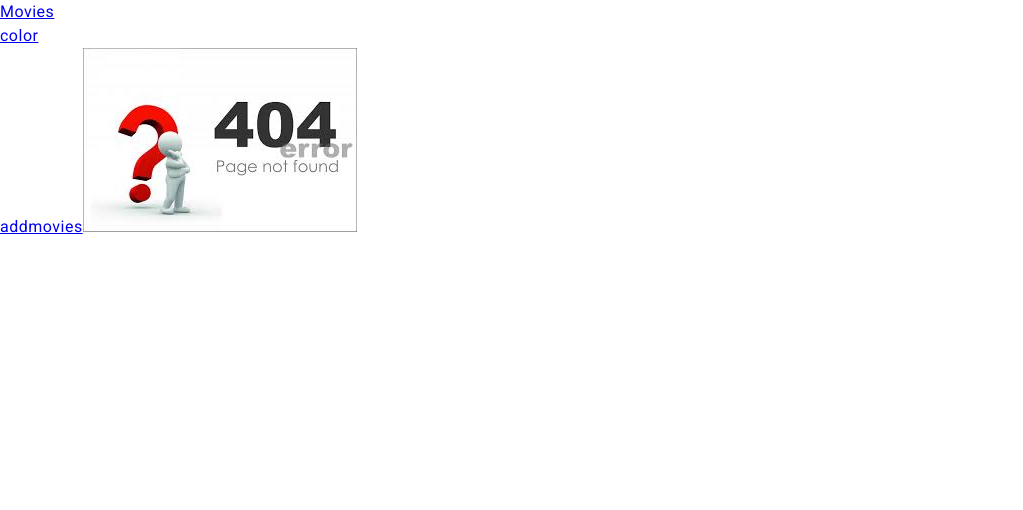
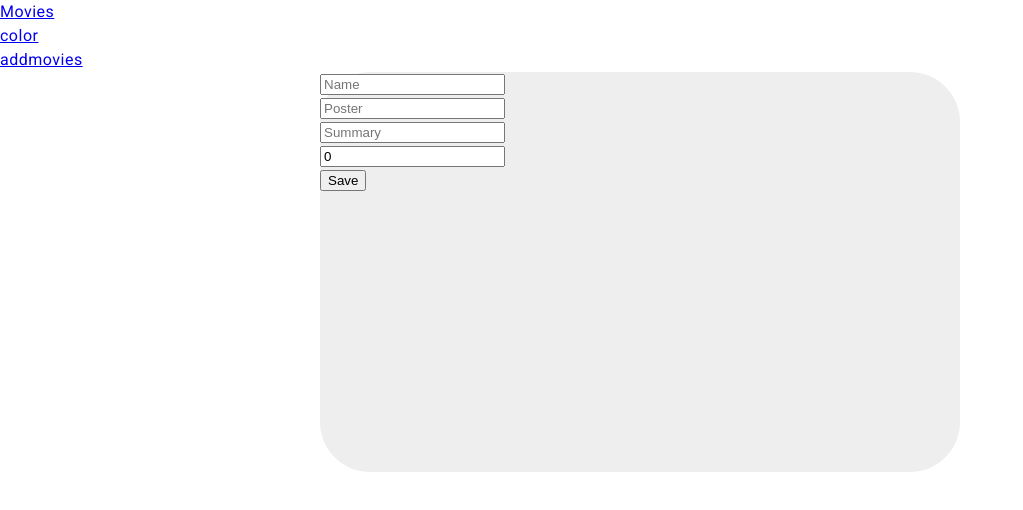
Before and after one commit to AishuPola/angular_project, an Angular app: page /movies/edit/1 in a window 1280 px wide. Shown: the top 510 px of the page, without its empty margins (0-1023 px from the left). Built offline with nearby package versions, Linux system fonts and the light colour scheme.

Commit message:
edit added

```diff
--- a/src/app/app.component.html
+++ b/src/app/app.component.html
@@ -48,7 +48,7 @@ gang of masked murderers." -->
 <app-add-movie [movieadd]="movies" /> -->
 
 <nav>
-  <a routerLink="/"> Movies</a><br />
+  <a routerLink="/movies"> Movies</a><br />
 
   <a routerLink="/color-game"> color</a><br />
   <a routerLink="/movies/add">addmovies</a>
--- a/src/app/app.routes.ts
+++ b/src/app/app.routes.ts
@@ -5,30 +5,34 @@ import { PageNotFoundComponent } from './page-not-found/page-not-found.component
 import { MovielistComponent } from './movielist/movielist.component';
 import { AddMovieComponent } from './add-movie/add-movie.component';
 import { MovieDetailsComponent } from './movie-details/movie-details.component';
+import { Component } from '@angular/core';
+import { authGuard } from './auth.guard';
+import { EditMoviesComponent } from './edit-movies/edit-movies.component';
 export const routes: Routes = [
   {
     path: 'movies',
-    component: MovielistComponent,
+
+    children: [
+      { path: '', component: MovielistComponent },
+      {
+        path: 'add',
+        component: AddMovieComponent,
+      },
+      { path: ':id', component: MovieDetailsComponent },
+    ],
   },
   {
     path: 'color-game',
     component: ColorGameComponent,
+    canActivate: [authGuard],
   },
   {
-    path: 'movies/add',
-    component: AddMovieComponent,
+    path: 'movies/edit/:id',
+    component: EditMoviesComponent,
   },
-  {
-    path: 'movies/:id',
-    component: MovieDetailsComponent,
-  },
+
   {
     path: '**',
     component: PageNotFoundComponent,
   },
-
-  //     {
-  // path:"movie",
-  // component:
-  //     },
 ];
--- /dev/null
+++ b/src/app/auth.guard.ts
@@ -0,0 +1,8 @@
+import { CanActivateFn } from '@angular/router';
+
+export const authGuard: CanActivateFn = (route, state) => {
+  if (localStorage.getItem('token') == 'true') {
+    return true;
+  }
+  return false;
+};
--- /dev/null
+++ b/src/app/edit-movies/edit-movies.component.html
@@ -0,0 +1,19 @@
+<!-- <div style="height: 100%; width: 100vw"> -->
+<div class="main">
+  <div class="edit">
+    <!-- <h1>Edit Your movie</h1> -->
+    <div>
+      <input placeholder="Name" [(ngModel)]="name" />
+    </div>
+    <div>
+      <input placeholder="Poster" [(ngModel)]="poster" />
+    </div>
+    <div>
+      <input placeholder="Summary" [(ngModel)]="summary" />
+    </div>
+    <div>
+      <input placeholder="Rating" [(ngModel)]="rating" />
+    </div>
+    <div><button (click)="editMovie()">Save</button></div>
+  </div>
+</div>
--- /dev/null
+++ b/src/app/edit-movies/edit-movies.component.scss
@@ -0,0 +1,13 @@
+.edit{
+    background-color: #eee;
+    height: 50vh;
+    width: 50vw;
+    margin: 0 auto;
+    border-radius: 50px;
+
+}
+.main
+{
+    height: 100%;
+    width: 100vw;
+}
--- /dev/null
+++ b/src/app/edit-movies/edit-movies.component.ts
@@ -0,0 +1,37 @@
+import { Component } from '@angular/core';
+import { FormsModule } from '@angular/forms';
+import { ActivatedRoute, Router } from '@angular/router';
+import { MoviesService } from '../movies.service';
+
+@Component({
+  selector: 'app-edit-movies',
+  standalone: true,
+  imports: [FormsModule],
+  templateUrl: './edit-movies.component.html',
+  styleUrl: './edit-movies.component.scss',
+})
+export class EditMoviesComponent {
+  name: string = '';
+  poster: string = '';
+  summary: string = '';
+  rating: number = 0;
+
+  constructor(
+    private Moviesservice: MoviesService,
+    private route: ActivatedRoute,
+    private router: Router
+  ) {}
+  editMovie() {
+    let id = this.route.snapshot.paramMap.get('id') as string;
+    this.Moviesservice.editMovieP(
+      id,
+      this.name,
+      this.poster,
+      this.summary,
+      this.rating
+    ).then(() => {
+      // Move to movies page
+      this.router.navigate(['movies']);
+    });
+  }
+}
--- a/src/app/movies.service.ts
+++ b/src/app/movies.service.ts
@@ -2,6 +2,7 @@ import { Injectable } from '@angular/core';
 import { Imovie } from './app.component';
 import { DELETE } from '@angular/cdk/keycodes';
 import { NewMovie } from './movie';
+import { Observable } from 'rxjs';
 @Injectable({
   providedIn: 'root',
 })
@@ -159,5 +160,25 @@ export class MoviesService {
       },
     }).then((res) => res.json());
   }
+  editMovieP(
+    id: string,
+    name: string,
+    poster: string,
+    summary: string,
+    rating: number
+  ): Promise<any> {
+    return fetch(`https://669a42869ba098ed61fef725.mockapi.io/movies/${id}`, {
+      method: 'PUT',
+      body: JSON.stringify({
+        name: name,
+        poster: poster,
+        summary: summary,
+        rating: rating,
+      }),
+      headers: {
+        'Content-type': 'application/json',
+      },
+    }).then((res) => res.json());
+  }
 }
 // let x1 = new MoviesService();
--- a/src/app/movies/movies.component.html
+++ b/src/app/movies/movies.component.html
@@ -45,6 +45,14 @@
         >
           <mat-icon>info</mat-icon>
         </button>
+
+        <button
+          mat-icon-button
+          aria-label="edit of movie"
+          routerLink="/movies/edit/{{ id }}"
+        >
+          <mat-icon>edit</mat-icon>
+        </button>
       </h2>
       <p class="movie-rating">⭐ {{ rating }}</p>
     </div>
```
Also changed, not shown: 2 other files (tests, documents, lock files or other folders).
